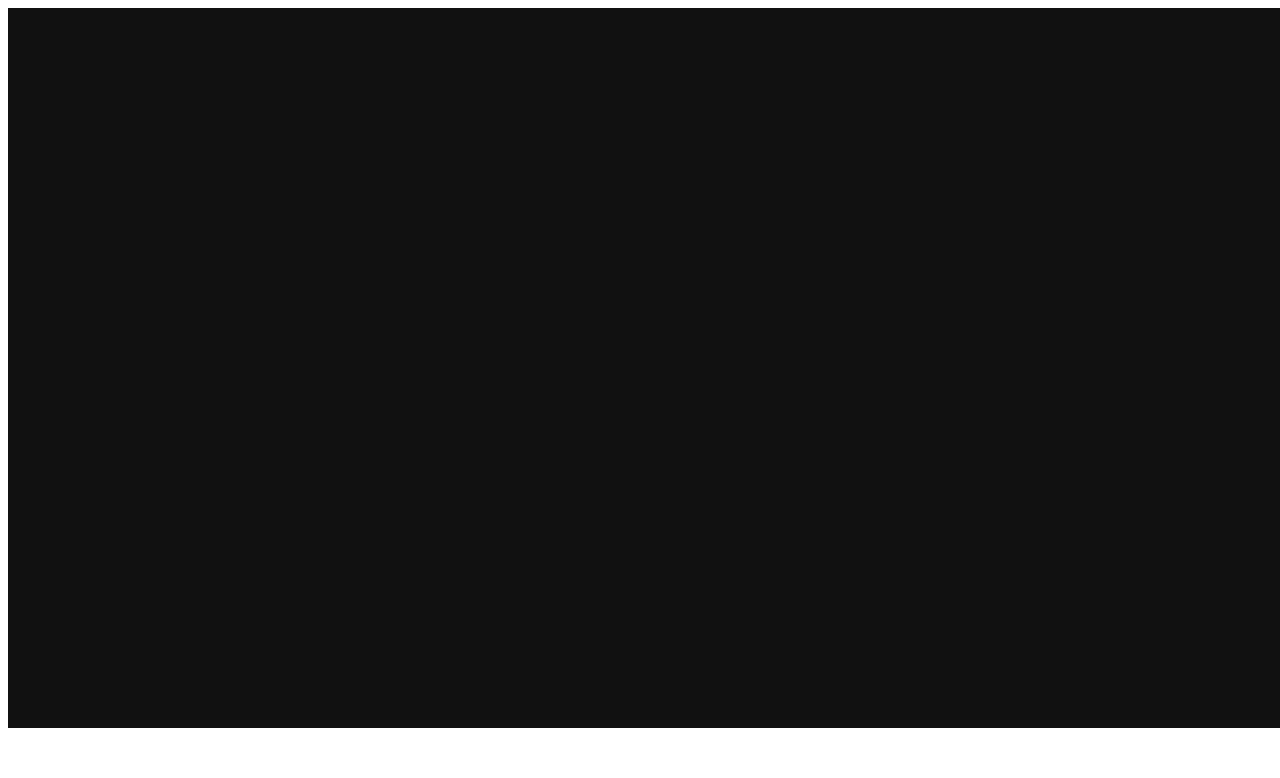
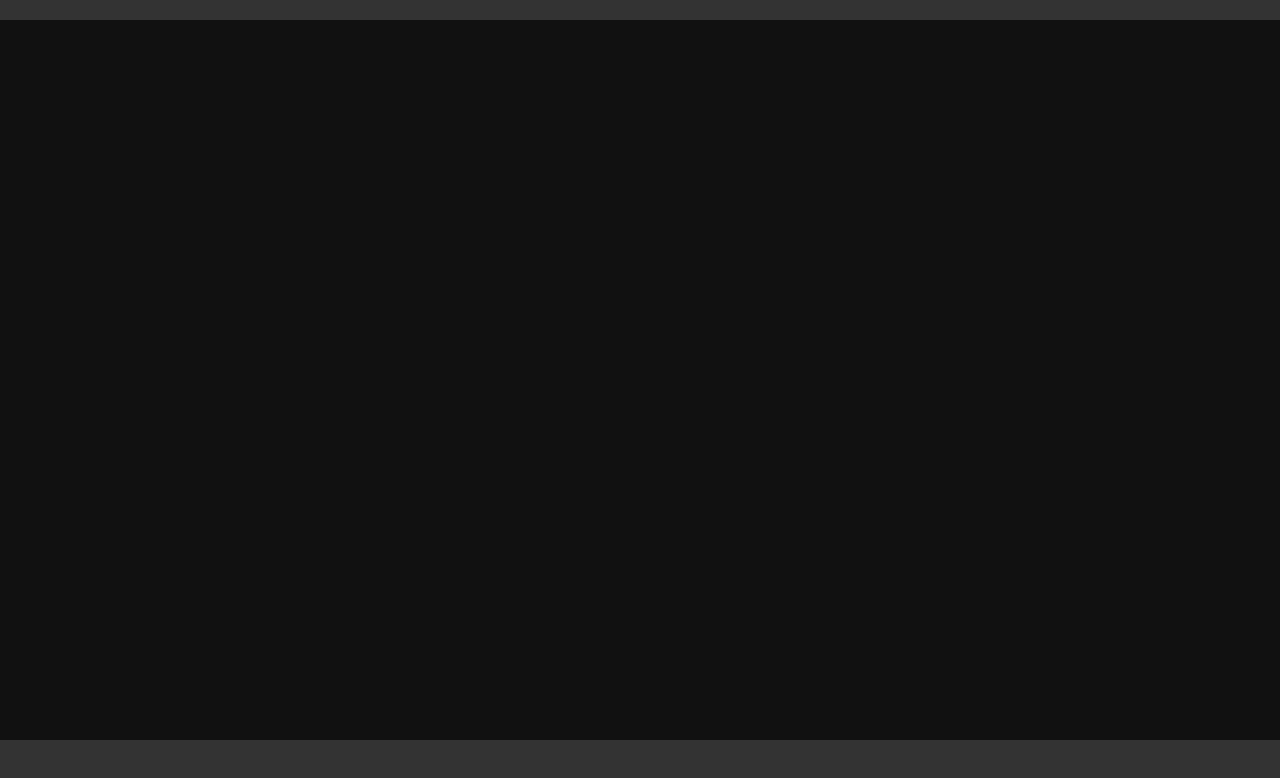
Before and after one commit to gheja/untitled13, a plain HTML site: page src/index.html in a window 1280 px wide. Drawn offline with Linux system fonts and the light colour scheme.

Commit message:
Added some styles to index.html: background color, canvas positioning.

```diff
--- a/src/index.html
+++ b/src/index.html
@@ -4,6 +4,18 @@
 		<title>13312</title>
 		<script src="13312.js"></script>
 		<style>
+			body, html
+			{
+				background: #333;
+				padding: 0;
+				margin: 0;
+			}
+			#canvas0
+			{
+				display: block;
+				width: 1280px;
+				margin: 20px auto;
+			}
 		</style>
 	</head>
 	<body>
```
